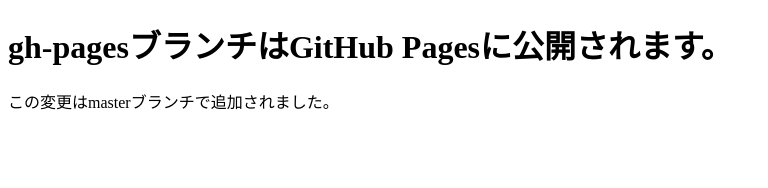
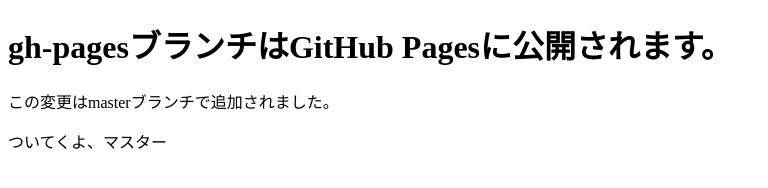
Before and after one commit to dzb20215/git-study, a plain HTML site: page index.html in a window 1280 px wide. Shown: the whole page, without its empty margins (0-768 px from the left). Drawn offline with Linux system fonts and the light colour scheme.

Commit message:
ついてくよ、マスター

```diff
--- a/index.html
+++ b/index.html
@@ -9,5 +9,6 @@
 <body>
     <h1>gh-pagesブランチはGitHub Pagesに公開されます。</h1>
     <p>この変更はmasterブランチで追加されました。</p>
+    <p>ついてくよ、マスター</p>
 </body>
 </html>
```
